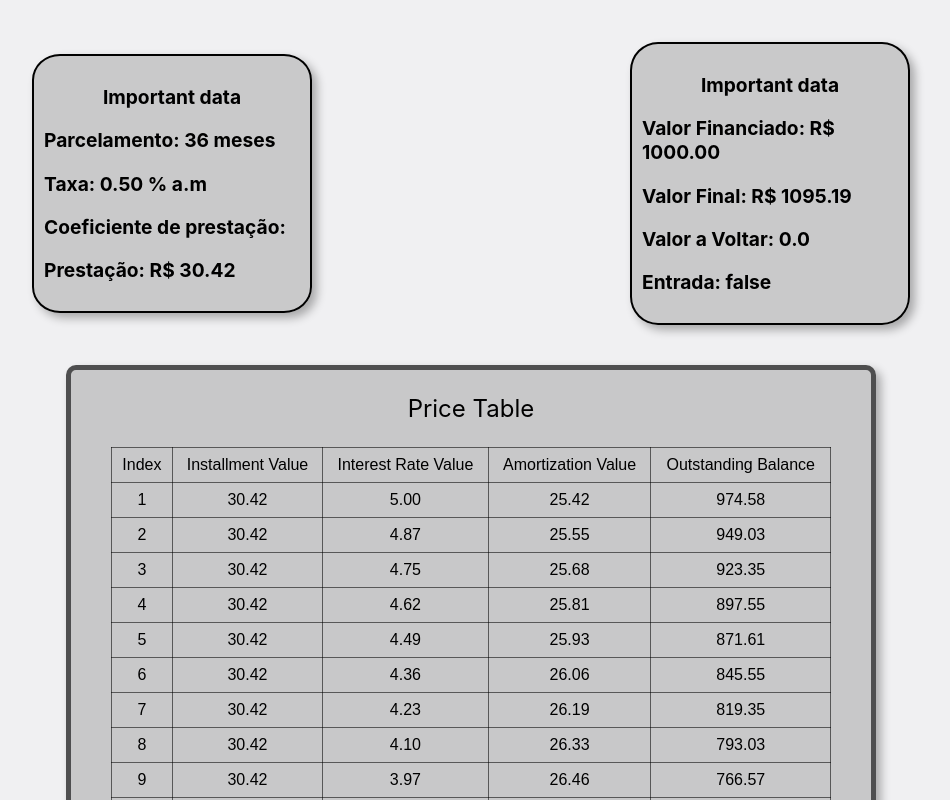
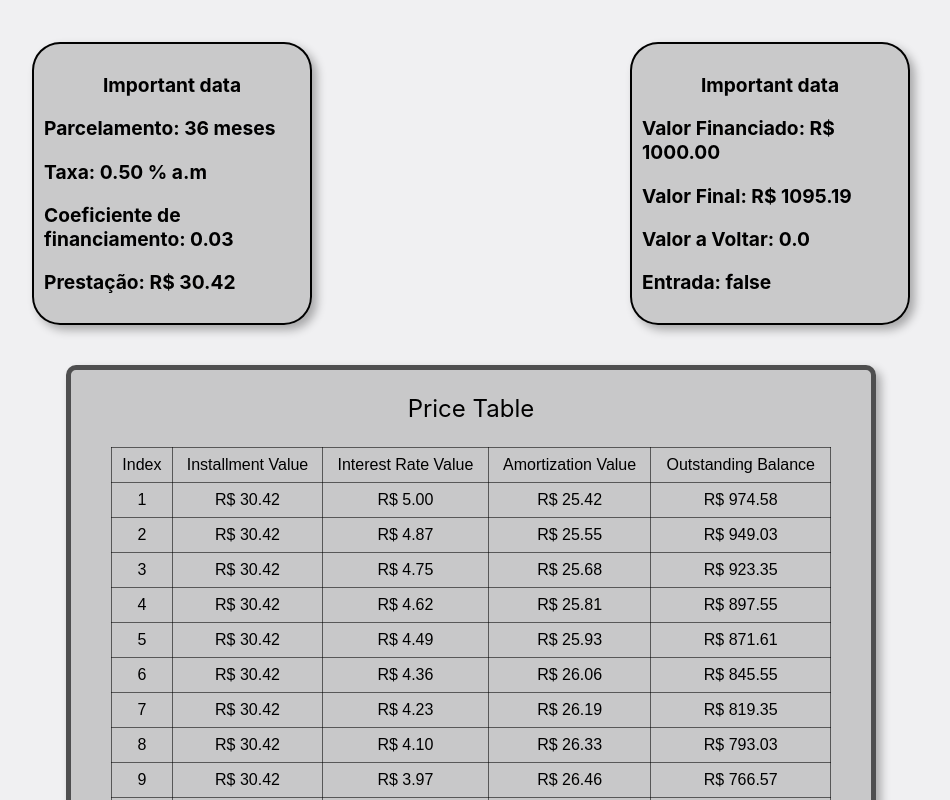
Before and after one commit to Samueldnz/Samueldnz.github.io, a plain HTML site: page financialCalculator/index.html in a window 1280 px wide. Both pictures are taken after a click on the input "Calcular". Shown: the top 800 px of the page, without its empty margins (169-1119 px from the left). Drawn offline with nearby package versions, Linux system fonts and the light colour scheme.

Commit message:
Show data and entry value

```diff
--- a/financialCalculator/index.html
+++ b/financialCalculator/index.html
@@ -85,6 +85,20 @@
 
                     <label for="idp">Entrada?</label>
                     <input id="idp" type="checkbox" name="dp" value="1"><br>
+
+                    <div id="entryDIV">
+                        <span class="input-group-addon">$</span>
+                        <label for="financingEntry">Valor de Entrada:</label>
+                        <input
+                            id="financingEntry"
+                            type="number"
+                            name="entry"
+                            value="0.0"
+                            min="0.0"
+                            step="100"
+                            class="form-control currency"
+                            required><br>
+                    </div>
                 </div>
                 <div class="messages">
                     <input
--- a/financialCalculator/script.js
+++ b/financialCalculator/script.js
@@ -5,6 +5,9 @@ const dataContainer = document.getElementById("data-container");
 const importantData1 = document.getElementById("important-data");
 const importantData2 = document.getElementById("important-data2");
 const checkbox = document.getElementById("idp");
+const entryDIV = document.getElementById("entryDIV");
+
+entryDIV.style.display = "none";
 
 tableContainer.style.display = "none";
 dataContainer.style.display = "none";
@@ -26,7 +29,8 @@ function validateForm(event){
     let monthlyRate = parseFloat(document.getElementById("itax").value);
     let principalValue = parseFloat(document.getElementById("ipv").value);
     let finalValue = parseFloat(document.getElementById("ipp").value);
-    let time = parseInt(document.getElementById("parc").value);
+    let time = parseFloat(document.getElementById("parc").value);
+    let entryValue = parseFloat(document.getElementById("financingEntry").value);
 
     if (monthlyRate === 0 && principalValue === 0) {
         errorMessage += "<p>Taxa de juros e valor financiado não podem ser ambos nulos.</p>";
@@ -43,26 +47,26 @@ function validateForm(event){
     }else{
         document.getElementById("successMessage").style.display = "block";
         document.getElementById("errorMessage").style.display = "none";
-        validateData(principalValue, finalValue, time, monthlyRate, checkbox);
+        validateData(principalValue, finalValue, time, monthlyRate, checkbox, entryValue);
         event.preventDefault();
     }
 };
 
-function validateData(principalValue, finalValue, time, monthlyRate, checkbox){
+function validateData(principalValue, finalValue, time, monthlyRate, checkbox, entryValue){
 
     if(monthlyRate === 0.0){
         monthlyRate = calculateMonthlyInterestRate(principalValue, finalValue, time, checkbox);
-        const table = priceTable(principalValue, time, monthlyRate, finalValue, checkbox);
-        populateTable(table, finalValue);
+        const table = priceTable(principalValue, time, monthlyRate, finalValue, checkbox, entryValue);
+        populateTable(table, finalValue, principalValue, entryValue);
         fieldset.style.display = "none";
         tableContainer.style.display = "flex";
         dataContainer.style.display = "flex";
 
     }else if(finalValue === 0.0){
-        const installmentValue = calculateInstallmentValue(time, principalValue, monthlyRate);
-        finalValue = calculateFinalValue(installmentValue, time);
-        const table = priceTable(principalValue, time, monthlyRate, finalValue, checkbox);
-        populateTable(table, finalValue);
+        const installmentValue = calculateInstallmentValue(time, principalValue, monthlyRate, entryValue);
+        finalValue = calculateFinalValue(installmentValue, time, entryValue);
+        const table = priceTable(principalValue, time, monthlyRate, finalValue, checkbox, entryValue);
+        populateTable(table, finalValue, principalValue, entryValue);
         fieldset.style.display = "none";
         tableContainer.style.display = "flex";
         dataContainer.style.display = "flex";
@@ -129,8 +133,8 @@ function calculateMonthlyInterestRate(principalValue, finalValue, time, checkbox
 // - installmentValue: The value of each installment.
 // - numberOfInstallment: The total number of installments.
 // Returns: The final amount to be paid after all installments.
-function calculateFinalValue(installmentValue, numberOfInstallment){
-    return installmentValue*numberOfInstallment;
+function calculateFinalValue(installmentValue, numberOfInstallment, entryValue){
+    return (installmentValue*numberOfInstallment)+entryValue;
 }
 
 // Calculates the value of each installment using the given principal amount, time period, and monthly interest rate.
@@ -139,9 +143,9 @@ function calculateFinalValue(installmentValue, numberOfInstallment){
 // - principalValue: The initial principal amount borrowed.
 // - monthlyRate: The monthly interest rate as a percentage.
 // Returns: The value of each installment.
-function calculateInstallmentValue(time, principalValue, monthlyRate){
+function calculateInstallmentValue(time, principalValue, monthlyRate, entryValue){
     const fator = Math.pow(1+monthlyRate/100, time);
-    const installmentValue = (principalValue*(monthlyRate/100)*fator)/(fator - 1);
+    const installmentValue = ((principalValue-entryValue)*(monthlyRate/100)*fator)/(fator - 1);
     return installmentValue;
 }
 
@@ -152,12 +156,12 @@ function calculateInstallmentValue(time, principalValue, monthlyRate){
 // - time: The total number of installments.
 // - monthlyRate: The monthly interest rate as a percentage.
 // Returns: An array of objects representing each installment's details.
-function priceTable(principalValue, time, monthlyRate, finalValue, checkbox){
+function priceTable(principalValue, time, monthlyRate, finalValue, checkbox, entryValue){
 
-    const installmentValue = calculateInstallmentValue(time, principalValue, monthlyRate);
+    const installmentValue = calculateInstallmentValue(time, principalValue, monthlyRate, entryValue);
     const priceTable = [];
 
-    let outstandingBalance = principalValue;
+    let outstandingBalance = principalValue-entryValue;
     let i = 0;
     for(i = 1; i <= time; i++){
         const interestValue = outstandingBalance * monthlyRate/100;
@@ -172,12 +176,12 @@ function priceTable(principalValue, time, monthlyRate, finalValue, checkbox){
             outstandingBalance
         });
     }
-    showData(monthlyRate, principalValue, finalValue, time, installmentValue, checkbox);
+    showData(monthlyRate, principalValue, finalValue, time, installmentValue, checkbox, calculatefinancingCoefficient(monthlyRate, time));
     return priceTable;
 }
 
 // Function to populate the HTML table
-function populateTable(tableData, finalValue) {
+function populateTable(tableData, finalValue, principalValue, entryValue) {
     const table = document.getElementById("price-table");
 
     const titleRow = table.insertRow();
@@ -202,10 +206,10 @@ function populateTable(tableData, finalValue) {
         const cell5 = row.insertCell(4);
 
         cell1.textContent = item.installmentNumber;
-        cell2.textContent = item.installmentValue.toFixed(2);
-        cell3.textContent = item.interestValue.toFixed(2);
-        cell4.textContent = item.amortization.toFixed(2);
-        cell5.textContent = item.outstandingBalance.toFixed(2);
+        cell2.textContent = "R$ " + item.installmentValue.toFixed(2);
+        cell3.textContent = "R$ " + item.interestValue.toFixed(2);
+        cell4.textContent = "R$ " + item.amortization.toFixed(2);
+        cell5.textContent = "R$ " + item.outstandingBalance.toFixed(2);
     });
 
     const finalRow = table.insertRow();
@@ -217,17 +221,17 @@ function populateTable(tableData, finalValue) {
 
     cell6.textContent = "Total: ";
     cell7.textContent = `R$ ${finalValue.toFixed(2)}`;
-    cell8.textContent = "0";
-    cell9.textContent = "0";
+    cell8.textContent = `R$ ${(finalValue-principalValue).toFixed(2)}`;
+    cell9.textContent = `R$ ${(principalValue-entryValue).toFixed(2)}`;
     cell0.textContent = "0";
 }
 
-function showData(monthlyRate, principalValue, finalValue, time, installmentValue, checkbox){
+function showData(monthlyRate, principalValue, finalValue, time, installmentValue, checkbox, FCoefficient){
     const importantDataHTML1 =
         `<p class="title">Important data</p>
         <p>Parcelamento: ${time} meses </p>
         <p>Taxa: ${monthlyRate.toFixed(2)} % a.m</p>
-        <p>Coeficiente de prestação: </p>
+        <p>Coeficiente de financiamento: ${FCoefficient.toFixed(2)}</p>
         <p>Prestação: R$ ${installmentValue.toFixed(2)} </p>`;
 
     const importantDataHTML2 =
@@ -241,5 +245,19 @@ function showData(monthlyRate, principalValue, finalValue, time, installmentValu
     importantData2.innerHTML = importantDataHTML2;
 }
 
+function calculatefinancingCoefficient(monthlyRate, time){
+    const fator = Math.pow(1 + monthlyRate/100, -time);
+    return (monthlyRate/100)/(1 - fator);
+}
+
+function displayEntryDIV(){
+    if(checkbox.checked){
+        entryDIV.style.display = "block";
+    }else{
+        entryDIV.style.display = "none";
+    }
+};
+
 
 submitButton.addEventListener("click", validateForm);
+checkbox.addEventListener("change", displayEntryDIV);
--- a/financialCalculator/style.css
+++ b/financialCalculator/style.css
@@ -122,6 +122,7 @@ input.currency {
     border: 5px solid rgba(0, 0, 0, 0.61);
     border-radius: 10px;
     box-shadow: 5px 5px 10px rgba(0, 0, 0, 0.3);
+    padding-bottom: 20px;
 }
 
 #table-box p{
```
